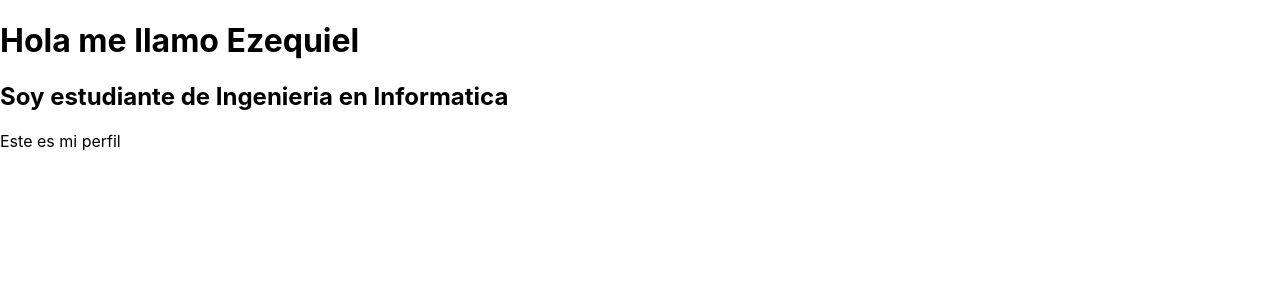
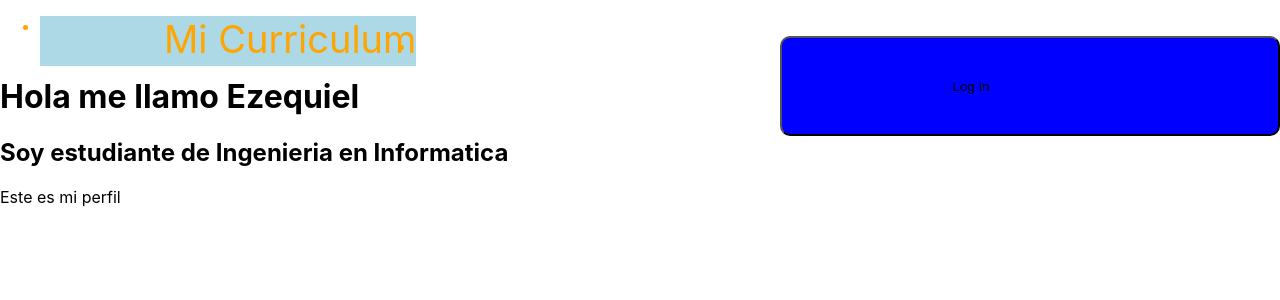
Before and after one commit to ezebarrena/tpoapi, a React (Create React App) app: page / in a window 1280 px wide. Shown: the top 300 px of the page. Built offline with nearby package versions, Linux system fonts and the light colour scheme.

Commit message:
empiezo con la barra

```diff
--- a/src/components/intro.js
+++ b/src/components/intro.js
@@ -1,3 +1,4 @@
+
 function intro() {
     return(
         <header>
--- /dev/null
+++ b/src/layout/layout.css
@@ -0,0 +1,22 @@
+button.logIn{
+  float: right;
+  background-color: blue;
+  height: 100px;
+  width: 500px;
+  border-radius: 10px;
+  padding-right: 10%;
+}
+
+tituloBarra {
+  float: left;
+  background-color: lightblue;
+  font-size: 38px;
+  height: 50px;
+  padding-left: 10%;
+
+}
+
+navBar {
+    color: orange;
+    height: 100px;
+  }
--- a/src/layout/navBar.jsx
+++ b/src/layout/navBar.jsx
@@ -0,0 +1,16 @@
+import "./layout.css"
+
+function navBar() {
+    return(
+        <navBar>
+            <nav>
+                <ul>
+                    <li><tituloBarra>Mi Curriculum</tituloBarra></li>
+                    <li><button className="logIn">Log In</button></li>
+                </ul>
+            </nav>
+        </navBar>
+    )
+}
+
+export default navBar;
--- a/src/sites/pagInicio.js
+++ b/src/sites/pagInicio.js
@@ -1,10 +1,22 @@
 import Intro from "../components/intro.js"
+import NavBar from "../layout/navBar.jsx"
 
 function pagInicio(){
     return(
-        <div>
-            <Intro />
-        </div>
+
+
+        <body>
+
+            <header>
+                <div className="barra">
+                    <NavBar />
+                </div>
+            </header>
+
+            <div className="pagina">
+                <Intro />
+            </div>
+        </body>
     );
 }
 
```
Also changed, not shown: src/App.css (line endings or trailing spaces).
